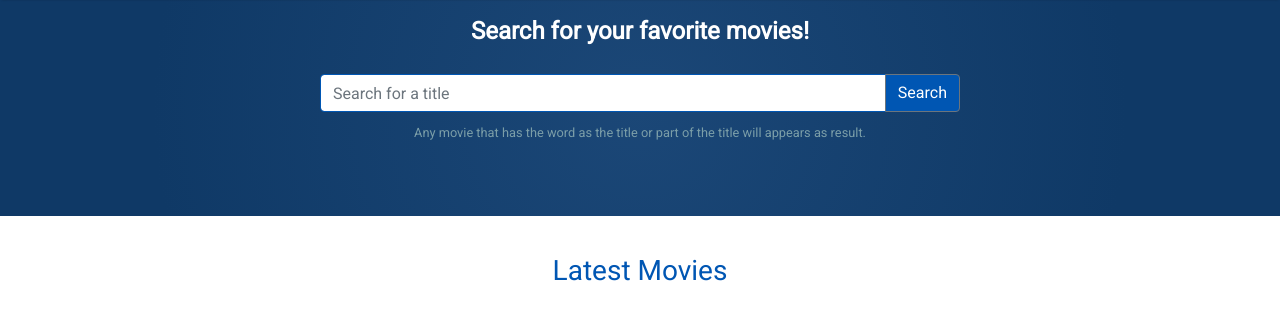
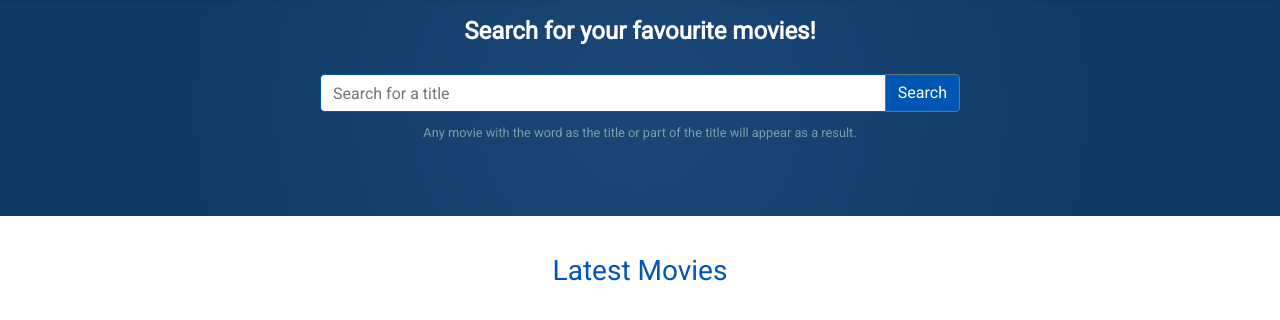
Before and after one commit to Meneguini/movieNight, a Django app: template movies/templates/movies/index.html in a window 1280 px wide. Shown: the part 62-382 px from the top of the page. Run offline with Django 3.2, Linux system fonts and the light colour scheme; the template is opened without the code that fills it, so the values that code supplies are empty.

Commit message:
small fixes

```diff
--- a/movies/templates/movies/index.html
+++ b/movies/templates/movies/index.html
@@ -13,14 +13,14 @@
   {% endif %}
   <div class="index-page">
     <div class="search-container">
-      <p class="search-title">Search for your favorite movies!</p>
+      <p class="search-title">Search for your favourite movies!</p>
       <div class="input-group mx-auto mb-2 search-input">
         <input type="text" class="form-control input-index" placeholder="Search for a title" >
         <div class="input-group-append">
           <button class="btn btn-outline-secondary index-btn" type="button">Search</button>
         </div>
       </div>
-      <small class="form-comment">Any movie that has the word as the title or part of the title will appears as result.</small>
+      <small class="form-comment">Any movie with the word as the title or part of the title will appear as a result.</small>
     </div>
 
     <div>
```
